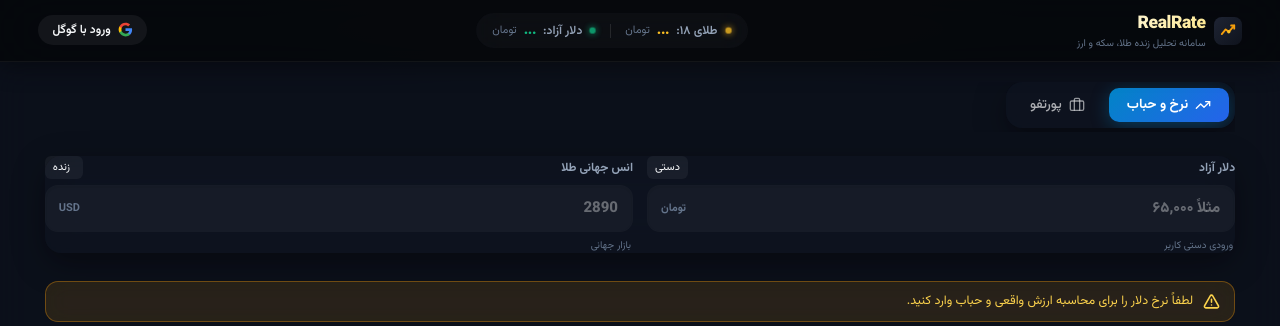
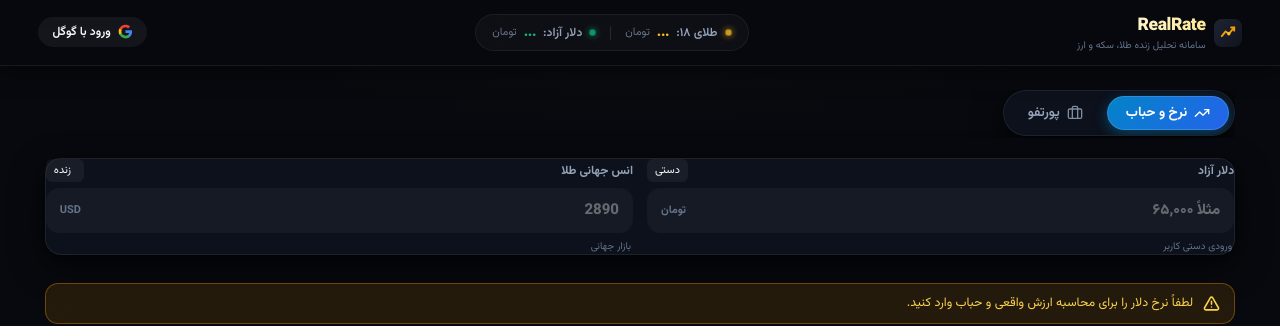
Before and after one commit to nos486/realrate, a React (Vite) app in the folder web/: page / in a window 1280 px wide. Shown: the top 326 px of the page. Built offline with nearby package versions, Linux system fonts and the light colour scheme; no server answers.

Commit message:
style(ui): overhaul dark theme hierarchy, depth shadows, margins, and card elevations

```diff
--- a/web/src/styles/base.css
+++ b/web/src/styles/base.css
@@ -15,8 +15,8 @@ html, body {
 body {
   background-color: var(--bg-app);
   background-image:
-    radial-gradient(ellipse 60% 40% at 50% -10%, rgba(245, 158, 11, 0.05) 0%, transparent 60%),
-    radial-gradient(ellipse 50% 30% at 85% 100%, rgba(16, 185, 129, 0.03) 0%, transparent 60%);
+    radial-gradient(ellipse 70% 35% at 50% -5%, rgba(245, 158, 11, 0.04) 0%, transparent 60%),
+    radial-gradient(ellipse 60% 30% at 85% 100%, rgba(2, 132, 199, 0.035) 0%, transparent 60%);
   color: var(--text-primary);
   min-height: 100vh;
   direction: rtl;
@@ -62,13 +62,11 @@ input:focus, select:focus, textarea:focus {
   flex: 1;
   width: 100%;
   max-width: 100%;
-  padding: 20px clamp(16px, 3.5vw, 64px) 48px clamp(16px, 3.5vw, 64px);
+  padding: 24px clamp(16px, 3.5vw, 64px) 56px clamp(16px, 3.5vw, 64px);
   display: flex;
   flex-direction: column;
   overflow-x: hidden;
-  background: var(--card-bg);
-  backdrop-filter: blur(16px);
-  -webkit-backdrop-filter: blur(16px);
+  background: transparent;
 }
 
 @media (max-width: 768px) {
@@ -111,12 +109,12 @@ input:focus, select:focus, textarea:focus {
 [role="tablist"].variant-segmented,
 .ui-filter-pills.variant-segmented {
   background: var(--card-bg);
-  border: none;
+  border: var(--card-border);
   border-radius: var(--card-radius);
   box-shadow: var(--card-shadow);
-  backdrop-filter: blur(16px);
-  -webkit-backdrop-filter: blur(16px);
-  transition: background var(--transition-fast), transform var(--transition-fast), box-shadow var(--transition-fast);
+  backdrop-filter: blur(20px);
+  -webkit-backdrop-filter: blur(20px);
+  transition: background var(--transition-fast), border-color var(--transition-fast), box-shadow var(--transition-fast);
 }
 
 .ui-card.p-none { padding: 0; }
@@ -912,10 +910,10 @@ input:focus, select:focus, textarea:focus {
   display: flex;
   align-items: center;
   justify-content: flex-start;
-  margin-bottom: 24px;
+  margin-bottom: 20px;
   width: 100%;
   overflow-x: auto;
-  padding-bottom: 4px;
+  padding-bottom: 2px;
   scrollbar-width: none;
 }
 
@@ -1089,44 +1087,46 @@ input:focus, select:focus, textarea:focus {
 /* ── Segmented Control Variant (Unified with Card Design) ───────────────── */
 .ui-filter-pills.variant-segmented {
   background: var(--card-bg);
-  backdrop-filter: blur(16px);
-  -webkit-backdrop-filter: blur(16px);
-  border: none;
+  backdrop-filter: blur(20px);
+  -webkit-backdrop-filter: blur(20px);
+  border: var(--card-border);
   padding: 5px;
-  border-radius: var(--card-radius, 16px);
-  gap: 4px;
+  border-radius: var(--radius-full);
+  gap: 5px;
   width: fit-content;
   max-width: 100%;
   box-shadow: var(--card-shadow);
 }
 
 .ui-filter-pills.variant-segmented.size-lg {
-  padding: 6px;
-  gap: 6px;
-  border-radius: var(--card-radius, 16px);
+  padding: 5px;
+  gap: 5px;
+  border-radius: var(--radius-full);
 }
 
 .ui-filter-pills.variant-segmented .filter-pill-btn {
-  border: none;
+  border: 1px solid transparent;
   background: transparent;
-  color: rgba(255, 255, 255, 0.65);
-  font-weight: 500;
+  color: var(--text-secondary);
+  font-weight: 600;
   white-space: nowrap !important;
   flex-shrink: 0;
+  border-radius: var(--radius-full);
+  padding: 8px 18px;
   transition: all 0.2s cubic-bezier(0.4, 0, 0.2, 1);
 }
 
 .ui-filter-pills.variant-segmented .filter-pill-btn:hover {
   color: #ffffff;
-  background: rgba(255, 255, 255, 0.08);
+  background: rgba(255, 255, 255, 0.07);
 }
 
 .ui-filter-pills.variant-segmented .filter-pill-btn.active {
   background: var(--primary-gradient);
   color: var(--primary-text, #ffffff) !important;
   font-weight: 700;
-  border: none;
-  box-shadow: var(--primary-glow);
+  border: 1px solid rgba(255, 255, 255, 0.15);
+  box-shadow: 0 4px 14px rgba(2, 132, 199, 0.45);
 }
 
 .ui-filter-pills.variant-segmented .filter-pill-btn.active .pill-icon {
--- a/web/src/styles/header.css
+++ b/web/src/styles/header.css
@@ -8,14 +8,14 @@
   z-index: 100;
   display: flex;
   flex-direction: column;
-  padding: 10px clamp(14px, 3vw, 64px);
+  padding: 12px clamp(14px, 3vw, 64px);
   margin-bottom: 0;
-  background: rgba(6, 8, 13, 0.88);
-  backdrop-filter: blur(28px);
-  -webkit-backdrop-filter: blur(28px);
+  background: rgba(7, 9, 14, 0.88);
+  backdrop-filter: blur(24px);
+  -webkit-backdrop-filter: blur(24px);
   border: none;
-  border-bottom: 1px solid rgba(255, 255, 255, 0.05);
-  box-shadow: 0 4px 24px rgba(0, 0, 0, 0.4);
+  border-bottom: 1px solid rgba(255, 255, 255, 0.065);
+  box-shadow: 0 4px 24px rgba(0, 0, 0, 0.5);
   gap: 8px;
 }
 
@@ -72,7 +72,8 @@
   display: flex;
   align-items: center;
   gap: 14px;
-  background: rgba(255, 255, 255, 0.03);
+  background: rgba(255, 255, 255, 0.035);
+  border: 1px solid rgba(255, 255, 255, 0.06);
   backdrop-filter: blur(16px);
   -webkit-backdrop-filter: blur(16px);
   padding: 6px 16px;
--- a/web/src/styles/market.css
+++ b/web/src/styles/market.css
@@ -106,11 +106,11 @@
   gap: 14px;
   margin-bottom: 0;
   background: var(--card-bg);
-  backdrop-filter: blur(16px);
-  -webkit-backdrop-filter: blur(16px);
-  border: none;
+  backdrop-filter: blur(20px);
+  -webkit-backdrop-filter: blur(20px);
+  border: var(--card-border);
   border-radius: var(--card-radius, 16px);
-  padding: 14px 18px;
+  padding: 16px 20px;
   height: 100%;
   box-sizing: border-box;
   box-shadow: var(--card-shadow);
@@ -274,11 +274,11 @@
 /* ── Recommendation Banner (Frameless Glass) ─────────────────────────────── */
 .smart-rec-banner {
   background: rgba(16, 185, 129, 0.08);
-  backdrop-filter: blur(16px);
-  -webkit-backdrop-filter: blur(16px);
-  border: none;
-  border-radius: var(--radius-xl);
-  padding: 14px 20px;
+  backdrop-filter: blur(20px);
+  -webkit-backdrop-filter: blur(20px);
+  border: 1px solid rgba(16, 185, 129, 0.22);
+  border-radius: var(--card-radius, 16px);
+  padding: 16px 20px;
   margin-bottom: 0;
   display: flex;
   align-items: center;
@@ -286,6 +286,7 @@
   gap: 14px;
   height: 100%;
   box-sizing: border-box;
+  box-shadow: var(--card-shadow);
 }
 
 @media (max-width: 640px) {
@@ -356,23 +357,24 @@
 }
 
 .fintech-card {
-  background: rgba(255, 255, 255, 0.02);
+  background: var(--card-bg);
   backdrop-filter: blur(20px);
   -webkit-backdrop-filter: blur(20px);
-  border: none;
-  border-radius: var(--radius-lg);
-  padding: 14px 16px;
+  border: var(--card-border);
+  border-radius: var(--card-radius, 16px);
+  padding: 16px 18px;
   display: flex;
   flex-direction: column;
   justify-content: space-between;
-  gap: 10px;
+  gap: 12px;
+  box-shadow: var(--card-shadow);
   transition: var(--transition-fast);
 }
 
 .fintech-card:hover {
-  background: rgba(255, 255, 255, 0.04);
+  border-color: rgba(255, 255, 255, 0.14);
   transform: translateY(-2px);
-  box-shadow: 0 16px 36px rgba(0, 0, 0, 0.3);
+  box-shadow: var(--card-shadow-hover);
 }
 
 .fintech-card.best-choice {
--- a/web/src/styles/portfolio-extras.css
+++ b/web/src/styles/portfolio-extras.css
@@ -81,22 +81,24 @@
   display: flex;
   flex-direction: column;
   gap: 18px;
+  padding: 20px;
 }
 
 .category-group-card {
-  background: rgba(255, 255, 255, 0.015);
-  border-radius: var(--radius-xl);
-  padding: 16px;
-  border: 1px solid rgba(255, 255, 255, 0.035);
+  background: rgba(255, 255, 255, 0.02);
+  border-radius: var(--radius-lg);
+  padding: 16px 18px;
+  border: 1px solid rgba(255, 255, 255, 0.05);
+  box-shadow: 0 2px 12px rgba(0, 0, 0, 0.25);
   display: flex;
   flex-direction: column;
-  gap: 10px;
+  gap: 12px;
   transition: var(--transition-fast);
 }
 
 .category-group-card:hover {
-  background: rgba(255, 255, 255, 0.025);
-  border-color: rgba(255, 255, 255, 0.06);
+  background: rgba(255, 255, 255, 0.03);
+  border-color: rgba(255, 255, 255, 0.08);
 }
 
 .category-group-header {
@@ -106,7 +108,7 @@
   flex-wrap: wrap;
   gap: 10px;
   padding-bottom: 12px;
-  border-bottom: 1px solid rgba(255, 255, 255, 0.04);
+  border-bottom: 1px solid rgba(255, 255, 255, 0.05);
 }
 
 .cat-header-identity {
--- a/web/src/styles/tokens.css
+++ b/web/src/styles/tokens.css
@@ -1,54 +1,55 @@
-/* ── Global Theme & Design Tokens (Pure Dark Minimalist System) ──────────────── */
+/* ── Global Theme & Design Tokens (High-End Dark Minimalist System) ────────── */
 :root {
   /* Core Dark Canvas & Surfaces */
-  --bg-app: #06080d;
-  --bg-surface: #0b0f17;
-  --bg-surface-elevated: #111724;
+  --bg-app: #07090e;
+  --bg-surface: #0c101a;
+  --bg-surface-elevated: #111726;
 
-  /* Borderless Unified Card & Surface Design Tokens */
-  --card-bg: rgba(14, 20, 32, 0.72);
+  /* Unified Card & Elevated Glass Surface Tokens */
+  --card-bg: rgba(16, 22, 34, 0.72);
   --bg-card: var(--card-bg);
-  --card-bg-hover: rgba(20, 28, 44, 0.82);
-  --card-border: transparent;
-  --border-color: transparent;
-  --card-shadow: 0 10px 32px rgba(0, 0, 0, 0.38);
-  --card-radius: var(--radius-lg, 16px);
+  --card-bg-hover: rgba(22, 30, 48, 0.82);
+  --card-border: 1px solid rgba(255, 255, 255, 0.07);
+  --border-color: rgba(255, 255, 255, 0.07);
+  --card-shadow: 0 4px 20px -2px rgba(0, 0, 0, 0.5), 0 12px 36px -4px rgba(0, 0, 0, 0.65);
+  --card-shadow-hover: 0 8px 28px -2px rgba(0, 0, 0, 0.6), 0 20px 48px -4px rgba(0, 0, 0, 0.75);
+  --card-radius: 16px;
 
   --bg-card-hover: var(--card-bg-hover);
-  --bg-card-elevated: rgba(17, 24, 38, 0.92);
-  --bg-header: rgba(6, 8, 13, 0.85);
-  --bg-header-ticker: rgba(255, 255, 255, 0.025);
+  --bg-card-elevated: rgba(19, 27, 42, 0.92);
+  --bg-header: rgba(7, 9, 14, 0.88);
+  --bg-header-ticker: rgba(255, 255, 255, 0.035);
 
-  /* Inputs, Textareas & Form Controls (Borderless Minimal) */
+  /* Inputs, Textareas & Form Controls */
   --bg-input: rgba(255, 255, 255, 0.04);
   --bg-input-focus: rgba(255, 255, 255, 0.07);
-  --border-input: transparent;
+  --border-input: 1px solid rgba(255, 255, 255, 0.08);
   --border-input-focus: var(--primary-color, #0284c7);
   --shadow-input-focus: 0 0 0 2px rgba(2, 132, 199, 0.35);
   --text-input: #ffffff;
   --placeholder-color: rgba(255, 255, 255, 0.35);
 
-  /* Modals & Popups (Borderless Glass) */
-  --bg-modal: #0d121c;
-  --bg-modal-backdrop: rgba(0, 0, 0, 0.8);
-  --border-modal: transparent;
-  --shadow-modal: 0 24px 64px rgba(0, 0, 0, 0.85);
+  /* Modals & Popups (Glass Backdrop) */
+  --bg-modal: #0e131d;
+  --bg-modal-backdrop: rgba(0, 0, 0, 0.82);
+  --border-modal: 1px solid rgba(255, 255, 255, 0.09);
+  --shadow-modal: 0 24px 64px rgba(0, 0, 0, 0.88);
 
   /* Dropdowns */
   --bg-dropdown: #0e1420;
-  --border-dropdown: transparent;
+  --border-dropdown: 1px solid rgba(255, 255, 255, 0.08);
   --shadow-dropdown: 0 16px 40px rgba(0, 0, 0, 0.6);
 
   /* Tables & Lists */
-  --bg-table-header: rgba(255, 255, 255, 0.02);
+  --bg-table-header: rgba(255, 255, 255, 0.025);
   --bg-row-hover: rgba(255, 255, 255, 0.035);
-  --border-table-row: rgba(255, 255, 255, 0.035);
+  --border-table-row: rgba(255, 255, 255, 0.04);
 
-  /* Transparent / Minimal Borders */
-  --border-subtle: transparent;
-  --border-medium: transparent;
-  --border-strong: transparent;
-  --border-gold: transparent;
+  /* Subtly Defined Borders */
+  --border-subtle: rgba(255, 255, 255, 0.05);
+  --border-medium: rgba(255, 255, 255, 0.08);
+  --border-strong: rgba(255, 255, 255, 0.15);
+  --border-gold: rgba(245, 158, 11, 0.3);
 
   /* ── Unified Brand Palette (Ocean Blue & Sky Cyan) ── */
   --primary-color: #0284c7;
@@ -57,7 +58,7 @@
   --primary-glow: 0 4px 18px rgba(2, 132, 199, 0.35);
   --primary-glow-lg: 0 6px 26px rgba(2, 132, 199, 0.45);
   --primary-soft-bg: rgba(2, 132, 199, 0.12);
-  --primary-border: transparent;
+  --primary-border: 1px solid rgba(2, 132, 199, 0.3);
   --primary-text: #ffffff;
 
   --accent-color: #38bdf8;
@@ -69,14 +70,14 @@
   --gold-primary: #f59e0b;
   --gold-light: #fbbf24;
   --gold-gradient: linear-gradient(135deg, #fbbf24 0%, #d97706 100%);
-  --gold-soft-bg: rgba(245, 158, 11, 0.08);
+  --gold-soft-bg: rgba(245, 158, 11, 0.1);
 
   --green-emerald: #10b981;
-  --green-soft: rgba(16, 185, 129, 0.08);
+  --green-soft: rgba(16, 185, 129, 0.1);
   --rose-red: #f43f5e;
-  --rose-soft: rgba(244, 63, 94, 0.08);
+  --rose-soft: rgba(244, 63, 94, 0.1);
   --blue-sky: #38bdf8;
-  --blue-soft: rgba(56, 189, 248, 0.08);
+  --blue-soft: rgba(56, 189, 248, 0.1);
 
   /* Typography */
   --text-primary: #f8fafc;
@@ -84,10 +85,11 @@
   --text-secondary: #94a3b8;
   --text-muted: #64748b;
 
-  /* Controls & Badges (Borderless Minimal) */
-  --bg-control: rgba(255, 255, 255, 0.045);
+  /* Controls & Badges */
+  --bg-control: rgba(255, 255, 255, 0.04);
   --bg-control-hover: rgba(255, 255, 255, 0.08);
-  --border-control: transparent;
+  --border-control: 1px solid rgba(255, 255, 255, 0.08);
+  --border-hover: 1px solid rgba(255, 255, 255, 0.16);
 
   /* Standardized Radii */
   --radius-xs: 6px;
```
Also changed, not shown: web/src/styles/portfolio.css (+50 -41 lines).
